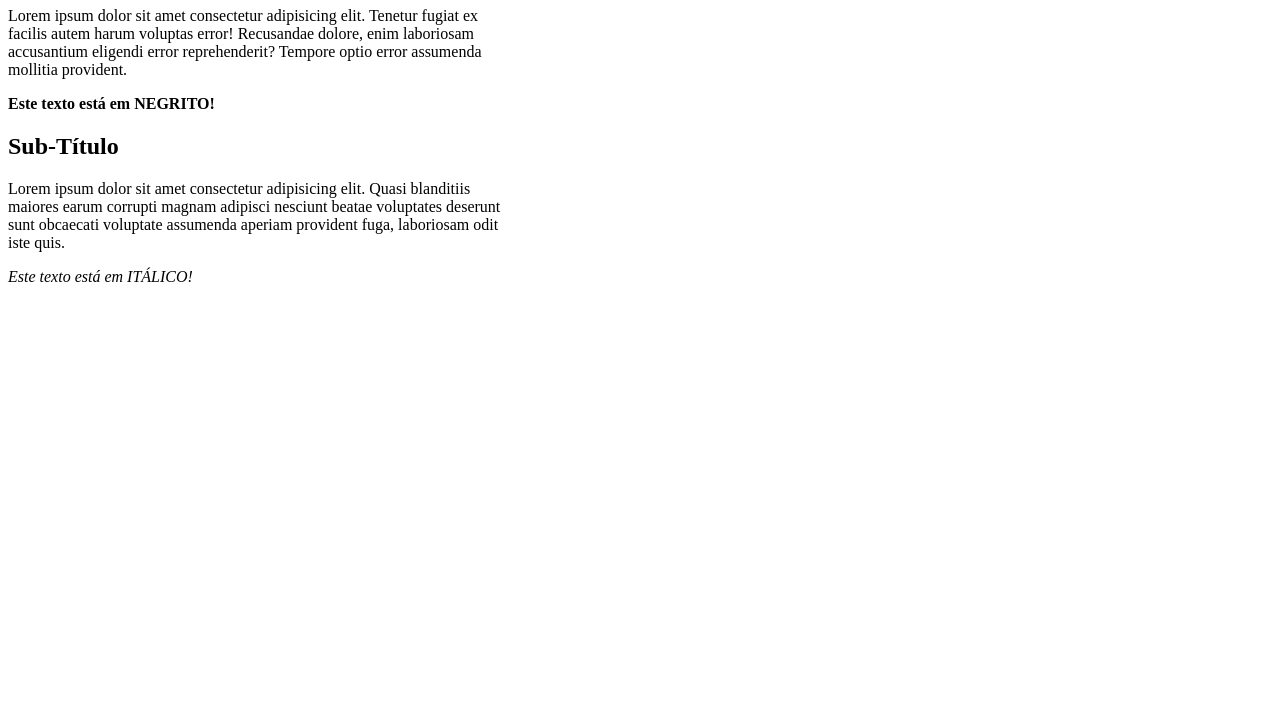
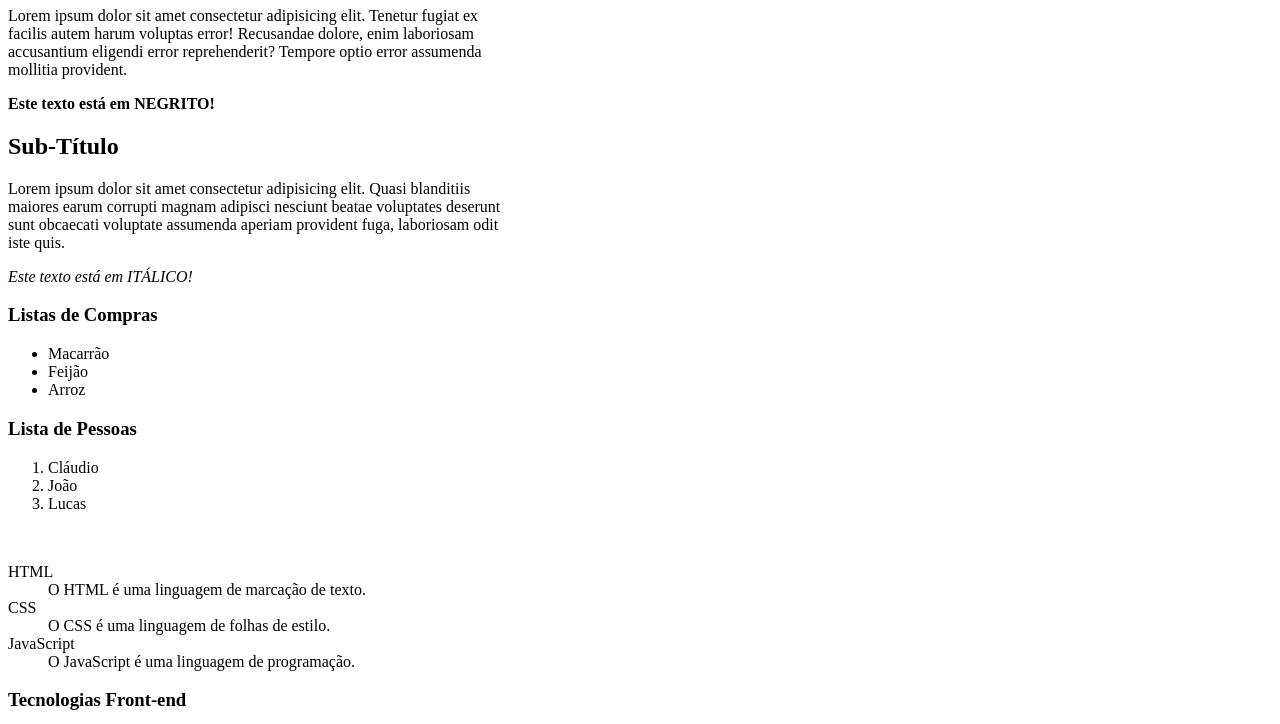
Before and after one commit to Dev-Mateusrz/Curso-Tecnico-Informatica, a plain HTML site: page Materia - Aplicações Web/Conteúdos - Prova/código-resumo.html in a window 1280 px wide. Shown: the part 169-893 px from the top of the page. Before the commit the page ends 800 px from the top, so only its background shows below. Drawn offline with Linux system fonts and the light colour scheme.

Commit message:
Update código-resumo.html

```diff
--- a/Materia - Aplicações Web/Conteúdos - Prova/código-resumo.html
+++ b/Materia - Aplicações Web/Conteúdos - Prova/código-resumo.html
@@ -37,5 +37,39 @@
       iste quis.
     </p>
     <p><em>Este texto está em ITÁLICO!</em></p>
+    <h3>Listas de Compras</h3>
+
+    <ul>
+      <li>Macarrão</li>
+      <li>Feijão</li>
+      <li>Arroz</li>
+    </ul>
+
+    <h3>Lista de Pessoas</h3>
+
+    <ol>
+      <li>Cláudio</li>
+      <li>João</li>
+      <li>Lucas</li>
+    </ol>
+
+    <br />
+
+    <dl>
+      <dt>HTML</dt>
+      <dd>O HTML é uma linguagem de marcação de texto.</dd>
+      <dt>CSS</dt>
+      <dd>O CSS é uma linguagem de folhas de estilo.</dd>
+      <dt>JavaScript</dt>
+      <dd>O JavaScript é uma linguagem de programação.</dd>
+    </dl>
+
+    <h3>Tecnologias Front-end</h3>
+
+    <img src="https://bit.ly/logojavascript" alt="Logo JavaScript" />
+
+    <img src="https://bit.ly/logojavascript" alt="Logo HTML" />
+
+    <img src="https://bit.ly/logojavascript" alt="Logo CSS" />
   </body>
 </html>
```
